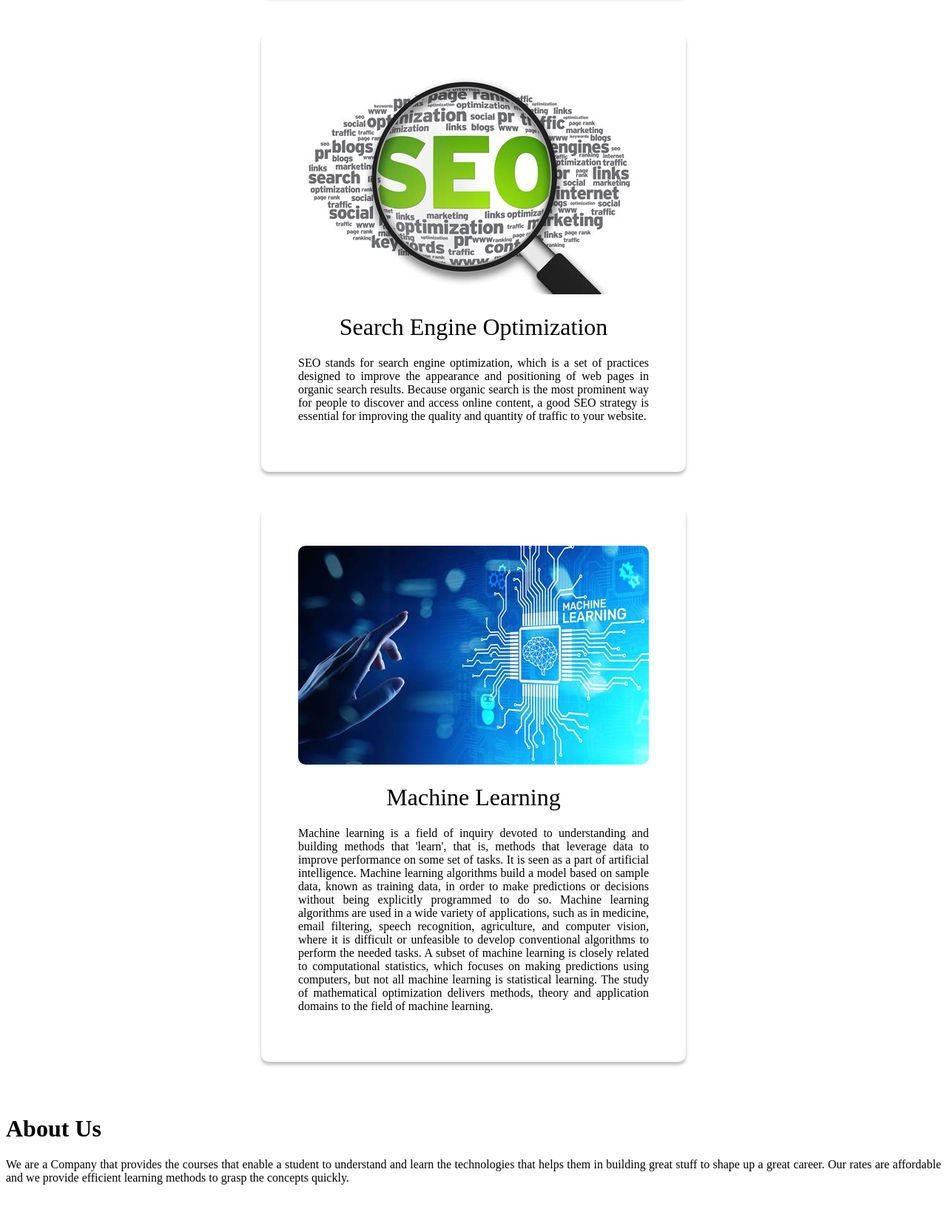
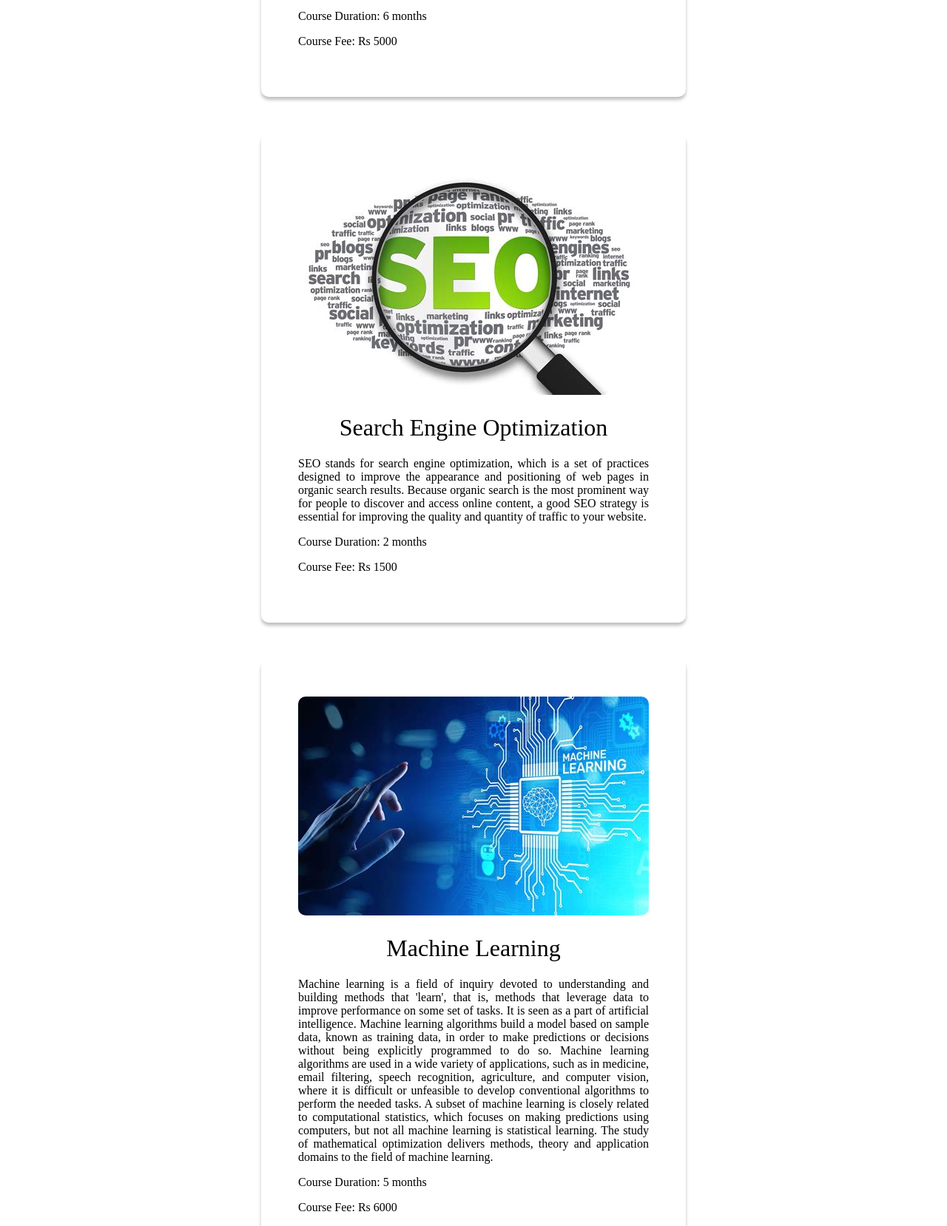
Before and after one commit to F-aizan/company, a website: page dist/index.html in a window 1280 px wide. Shown: the part 1758-3416 px from the top of the page at 74% size. Before the commit the page ends 3384 px from the top, so only its background shows below. Drawn offline with Linux system fonts and the light colour scheme.

Commit message:
Minor Changes

```diff
--- a/dist/index.html
+++ b/dist/index.html
@@ -19,22 +19,30 @@
   <div id="sec1">
     <img id="image" src="webdev.jpeg" alt="web">
       <h1 id="text">Web Development</h1>
-    <p>Web development is the work involved in developing a website for the Internet or an intranet. Web development can range from developing a simple single static page of plain text to complex web applications, electronic businesses, and social network services. A more comprehensive list of tasks to which Web development commonly refers, may include Web engineering, Web design, Web content development, client liaison, client-side/server-side scripting, Web server and network security configuration, and e-commerce development. Among Web professionals, "Web development" usually refers to the main non-design aspects of building Web sites: writing markup and coding. Web development may use content management systems to make content changes easier and available with basic technical skills. For larger organizations and businesses, Web development teams can consist of hundreds of people and follow standard methods like Agile methodologies while developing Web sites.<p>
+      <p>Web development is the work involved in developing a website for the Internet or an intranet. Web development can range from developing a simple single static page of plain text to complex web applications, electronic businesses, and social network services. A more comprehensive list of tasks to which Web development commonly refers, may include Web engineering, Web design, Web content development, client liaison, client-side/server-side scripting, Web server and network security configuration, and e-commerce development. Among Web professionals, "Web development" usually refers to the main non-design aspects of building Web sites: writing markup and coding. Web development may use content management systems to make content changes easier and available with basic technical skills. For larger organizations and businesses, Web development teams can consist of hundreds of people and follow standard methods like Agile methodologies while developing Web sites.<p>
+      <p>Course Duration: 3 months</p>
+      <p>Course Fee: Rs 3000</p>
   </div>
   <div id="sec2">
     <img id="image" src="android.jpeg" alt="web">
     <h1 id="text">Android Development</h1>
     <p>Android software development is the process by which applications are created for devices running the Android operating system. Google states that "Android apps can be written using Kotlin, Java, and C++ languages" using the Android software development kit, while using other languages is also possible. All non-Java virtual machine languages, such as Go, JavaScript, C, C++ or assembly, need the help of JVM language code, that may be supplied by tools, likely with restricted API support. Some programming languages and tools allow cross-platform app support. Third party tools, development environments, and language support have also continued to evolve and expand since the initial SDK was released in 2008. The official Android app distribution mechanism to end users is Google Play; it also allows staged gradual app release, as well as distribution of pre-release app versions to testers.</p>
+    <p>Course Duration: 6 months</p>
+    <p>Course Fee: Rs 5000</p>
   </div>
   <div id="sec3">
     <img id="image" src="seo.jpeg" alt="web">
     <h1 id="text">Search Engine Optimization</h1>
     <p>SEO stands for search engine optimization, which is a set of practices designed to improve the appearance and positioning of web pages in organic search results. Because organic search is the most prominent way for people to discover and access online content, a good SEO strategy is essential for improving the quality and quantity of traffic to your website.</p>
+    <p>Course Duration: 2 months</p>
+    <p>Course Fee: Rs 1500</p>
   </div>
   <div id="sec4">
     <img id="image" src="ml.jpeg" alt="web">
     <h1 id="text">Machine Learning</h1>
     <p>Machine learning is a field of inquiry devoted to understanding and building methods that 'learn', that is, methods that leverage data to improve performance on some set of tasks. It is seen as a part of artificial intelligence. Machine learning algorithms build a model based on sample data, known as training data, in order to make predictions or decisions without being explicitly programmed to do so. Machine learning algorithms are used in a wide variety of applications, such as in medicine, email filtering, speech recognition, agriculture, and computer vision, where it is difficult or unfeasible to develop conventional algorithms to perform the needed tasks. A subset of machine learning is closely related to computational statistics, which focuses on making predictions using computers, but not all machine learning is statistical learning. The study of mathematical optimization delivers methods, theory and application domains to the field of machine learning.</p>
+    <p>Course Duration: 5 months</p>
+    <p>Course Fee: Rs 6000</p>
   </div>
   <div id="about">
     <h1>About Us</h1>
```
